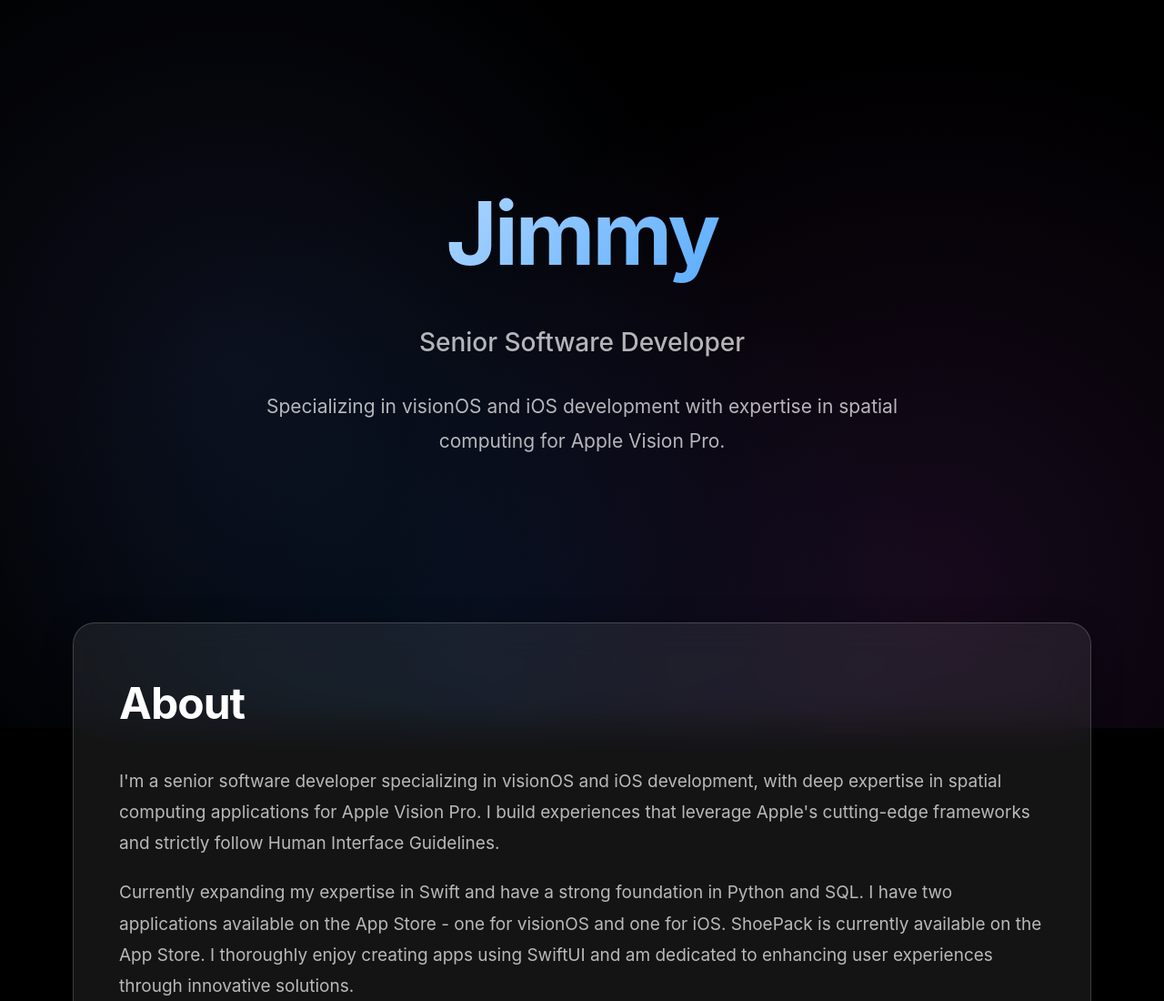
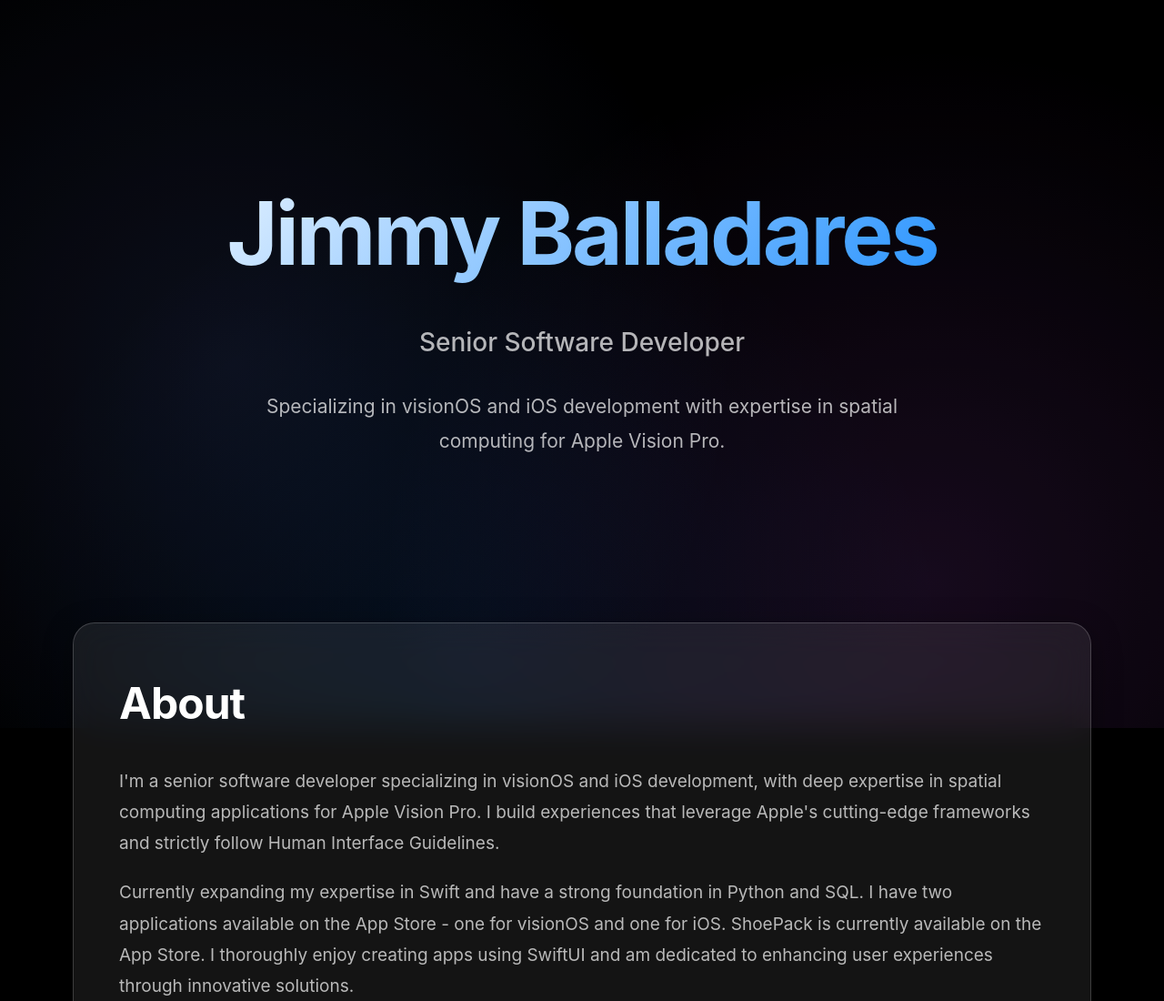
Before and after one commit to JBalladares/JBalladares.github.io, a plain HTML site: page index.html in a window 1280 px wide. Shown: the top 1100 px of the page at 91% size. Drawn offline with Linux system fonts and the light colour scheme.

Commit message:
Update hero title to include full name

```diff
--- a/index.html
+++ b/index.html
@@ -12,7 +12,7 @@
     <div class="container">
         <!-- Hero Section -->
         <section class="hero">
-            <h1 class="hero-title">Jimmy</h1>
+            <h1 class="hero-title">Jimmy Balladares</h1>
             <p class="hero-subtitle">Senior Software Developer</p>
             <p class="hero-description">
                 Specializing in visionOS and iOS development with expertise in spatial computing
```
